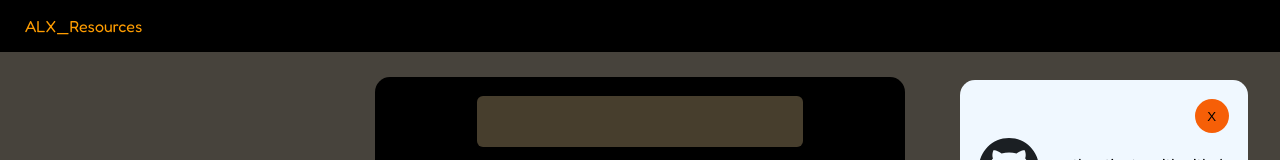
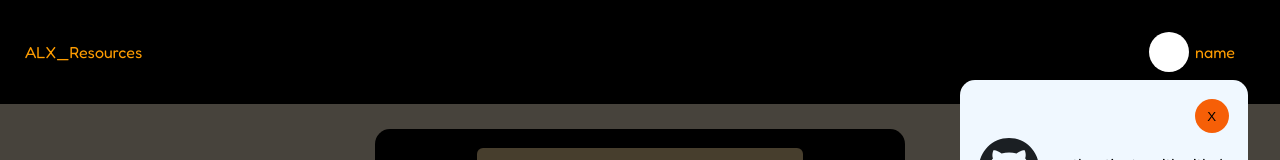
Before and after one commit to mbukeRepo/ALX_Resources, a React (Create React App) app in the folder client/: page / in a window 1280 px wide. Shown: the top 160 px of the page. Built offline with nearby package versions, Linux system fonts and the light colour scheme; no server answers; a web font is replaced by a local one.

Commit message:
added an avatar on the nav

```diff
--- a/client/src/components/Nav/NavList.css
+++ b/client/src/components/Nav/NavList.css
@@ -41,3 +41,19 @@ a {
   color: aliceblue;
   width: 100%;
 }
+
+.avatar {
+  /* background-color: aliceblue; */
+  display: flex;
+  justify-content: center;
+  align-items: center;
+  border-radius: 12px;
+}
+
+.user-avatar {
+  width: 40px;
+  height: 40px;
+  background-color: white;
+  margin-right: 0.4rem;
+  border-radius: 50%;
+}
--- a/client/src/components/Nav/NavList.js
+++ b/client/src/components/Nav/NavList.js
@@ -11,6 +11,12 @@ const NavList = props => {
                 </li>
                 : null
             }
+
+                <li className="main-nav__list-item avatar">
+                    <div className="user-avatar"></div>
+                    <p>name</p>
+                </li>
+
         </ul>
     );
 }
```
